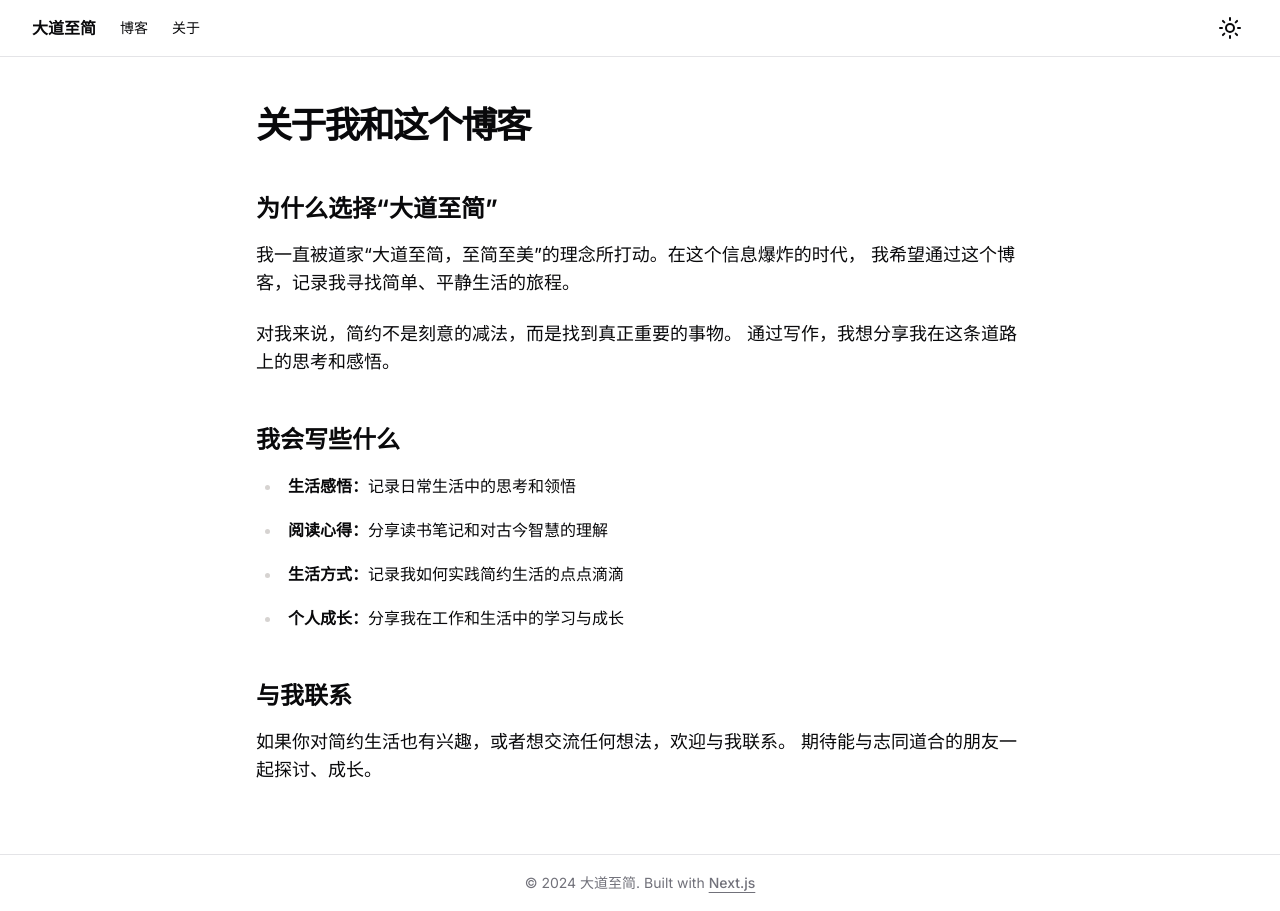
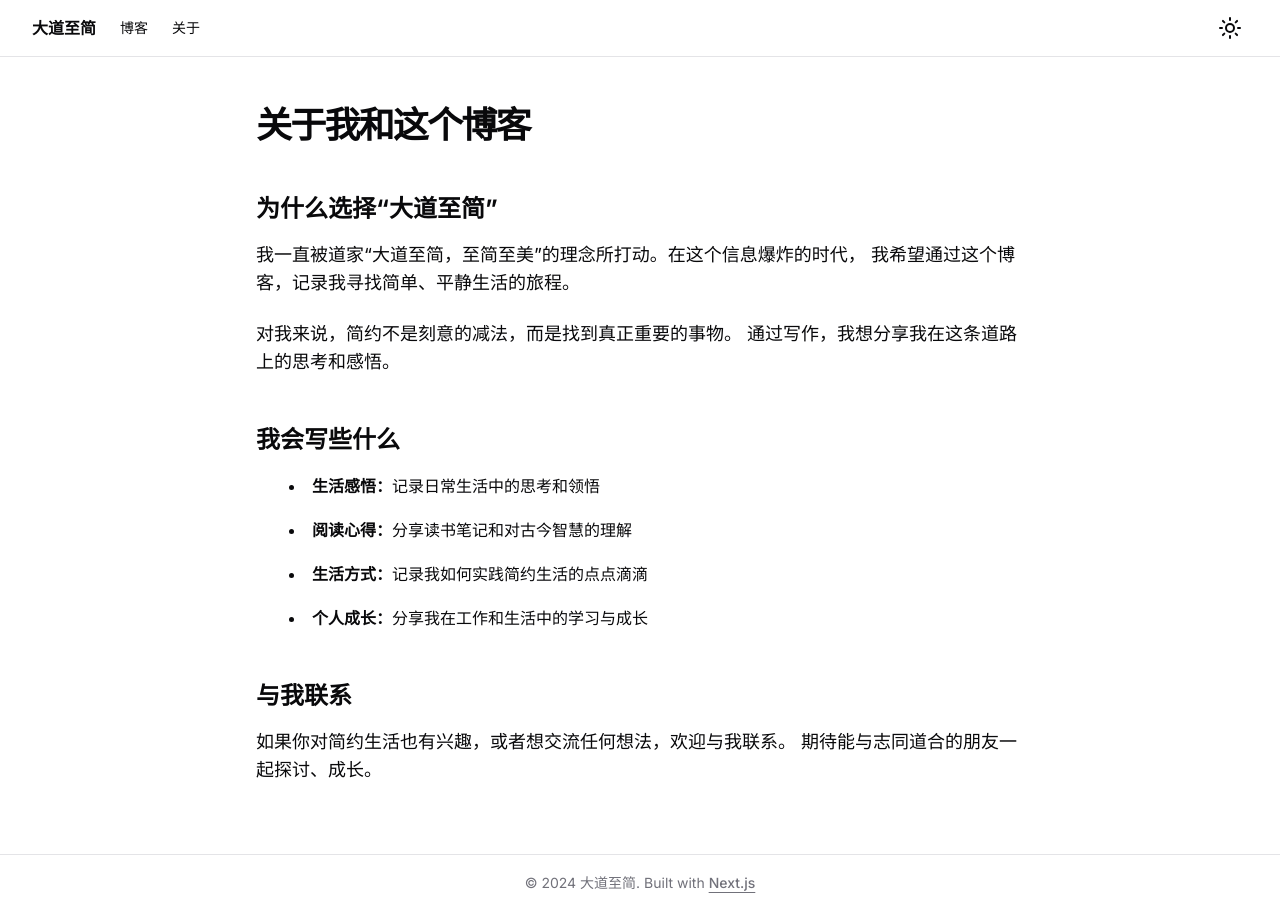
Before and after one commit to eggcaker/eggcaker.github.io, a Next.js app: page /about in a window 1280 px wide. Built offline with nearby package versions, Linux system fonts and the light colour scheme.

Commit message:
fix: improve list styling and formatting in MDX and CSS

```diff
--- a/src/app/globals.css
+++ b/src/app/globals.css
@@ -58,6 +58,50 @@
   }
 }
 
+@layer components {
+  li::marker {
+    color: var(--foreground);
+    font-size: 1em;
+  }
+
+  li {
+    list-style-position: outside;
+    margin-left: 1.5em;
+  }
+
+  /* Reset list counters for each new list */
+  .prose {
+    counter-reset: list-counter;
+  }
+
+  /* Style ordered lists */
+  .prose ol {
+    list-style: none;
+    counter-reset: list-counter;
+  }
+
+  .prose ol > li {
+    counter-increment: list-counter;
+    position: relative;
+  }
+
+  .prose ol > li::before {
+    content: counter(list-counter) ".";
+    position: absolute;
+    left: -1.5em;
+    color: var(--foreground);
+  }
+
+  /* Style unordered lists */
+  .prose ul {
+    list-style-type: disc;
+  }
+
+  .prose ul > li::marker {
+    color: var(--foreground);
+  }
+}
+
 .prose {
   @apply max-w-none;
 }
```
Also changed, not shown: src/content/posts/test-gpt-3.5-todo-task.mdx (+11 -9 lines).
